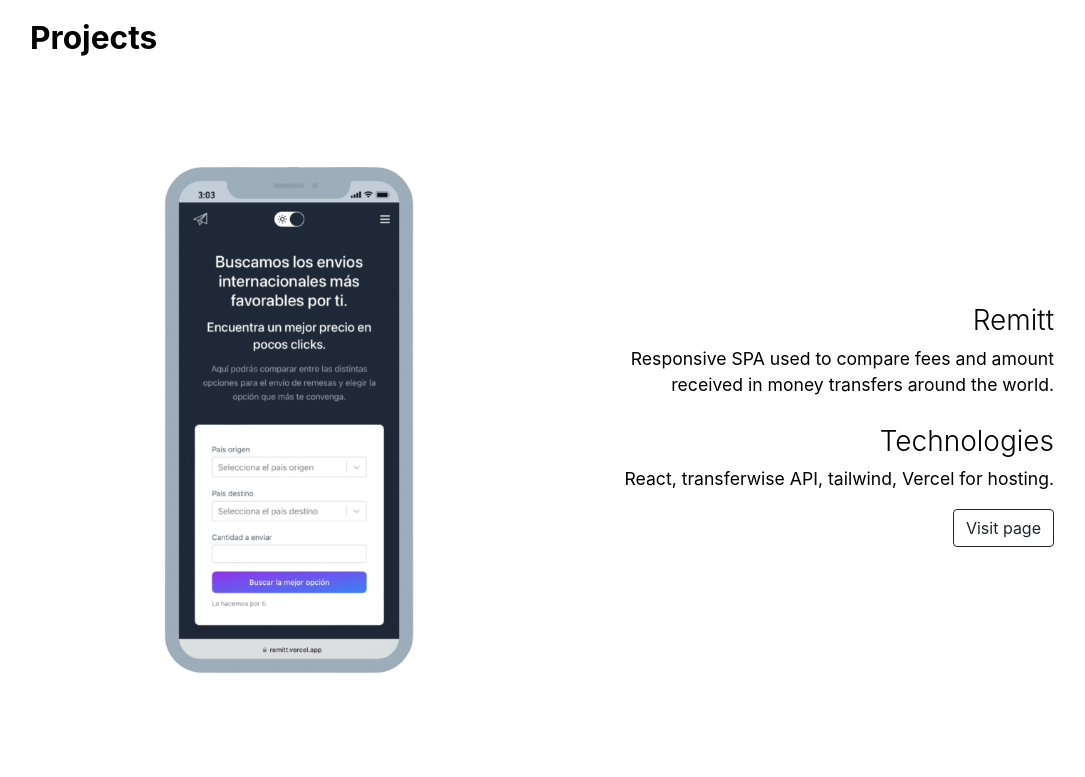
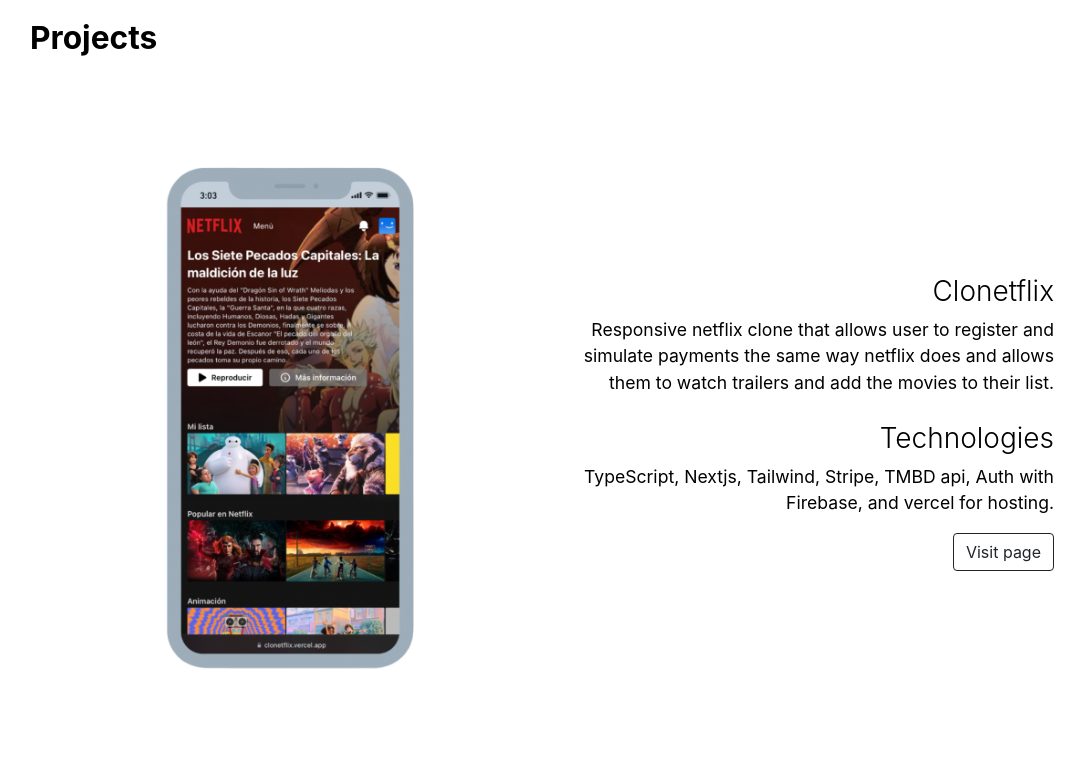
Before and after one commit to ferbperdomo/ferbperdomo.github.io, a React (Create React App) app in the folder portfolio/: page / in a window 1280 px wide. Shown: the part 1300-2077 px from the top of the page, without its empty margins (92-1177 px from the left). Built offline with nearby package versions, Linux system fonts and the light colour scheme.

Commit message:
new project added

```diff
--- a/portfolio/src/pages/IndexPage/IndexPage.jsx
+++ b/portfolio/src/pages/IndexPage/IndexPage.jsx
@@ -5,6 +5,7 @@
 import cloudy from '../../img/cloudynight.png'
 import irongame from '../../img/irongame.png'
 import remitt from '../../img/remitt.png'
+import clonetflix from '../../img/clonetflix.png'
 import '../IndexPage/IndexPage.css'
 
 const IndexPage = () => {
@@ -52,6 +53,18 @@
                 <Container>
                     <article>
                         <h2>Projects</h2>
+                        <Row>
+                            <Col xs={12} md={6} className='images'>
+                                <img src={clonetflix} alt="app clonetflix screenshot" />
+                            </Col>
+                            <Col xs={12} md={6}>
+                                <h3>Clonetflix</h3>
+                                <p>Responsive netflix clone that allows user to register and simulate payments the same way netflix does and allows them to watch trailers and add the movies to their list.</p>
+                                <h3>Technologies</h3>
+                                <p>TypeScript, Nextjs, Tailwind, Stripe, TMBD api, Auth with Firebase, and vercel for hosting.</p>
+                                <Button variant='outline-dark' href='https://clonetflix.vercel.app/' target="_blank">Visit page </Button>
+                            </Col>
+                        </Row>
                         <Row>
                             <Col xs={12} md={6} className='images'>
                                 <img src={remitt} alt="app remitt screenshot" />
```
Also changed, not shown: portfolio/src/img/clonetflix.png (added).
